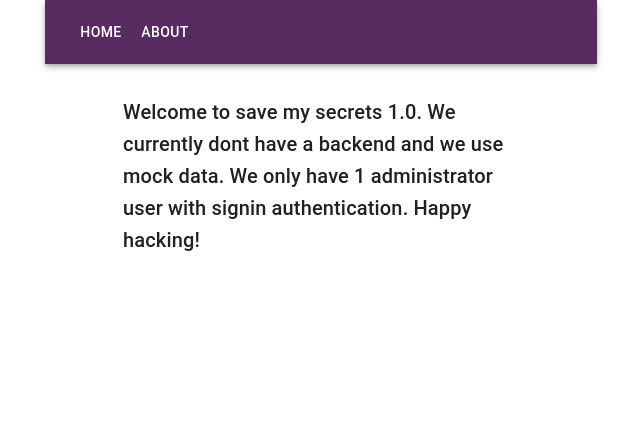
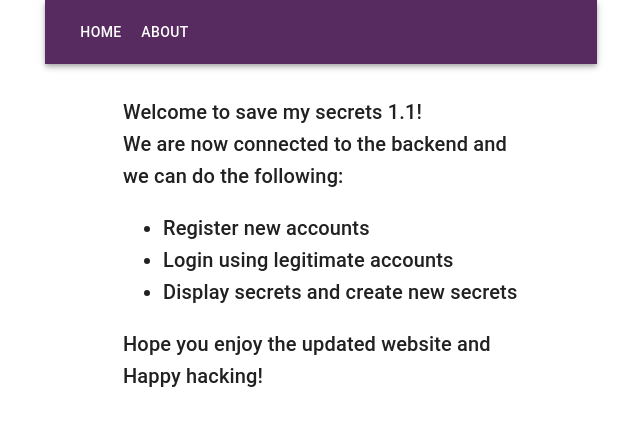
Before and after one commit to cs467-website-security-project/save_my_secrets, a React (Create React App) app in the folder front-end/: page /#/About in a window 1280 px wide. Shown: the top 426 px of the page, without its empty margins (319-959 px from the left). Built offline with nearby package versions, Linux system fonts and the light colour scheme.

Commit message:
Updated About page for v1.1

```diff
--- a/front-end/src/components/About.js
+++ b/front-end/src/components/About.js
@@ -27,8 +27,16 @@ export default function About() {
     <Container component="main" maxWidth="xs" className={classes.buttons}>
       <Box my={4}>
         <Typography variant="h6" component="h5" gutterBottom>
-          Welcome to save my secrets 1.0. We currently dont have a backend and we use mock data. We
-          only have 1 administrator user with signin authentication. Happy hacking!
+          Welcome to save my secrets 1.1!
+          <br />
+          We are now connected to the backend and we can do the following:
+          <br />
+          <ul>
+            <li>Register new accounts</li>
+            <li>Login using legitimate accounts</li>
+            <li>Display secrets and create new secrets</li>
+          </ul>
+          Hope you enjoy the updated website and Happy hacking!
         </Typography>
       </Box>
     </Container>
```
